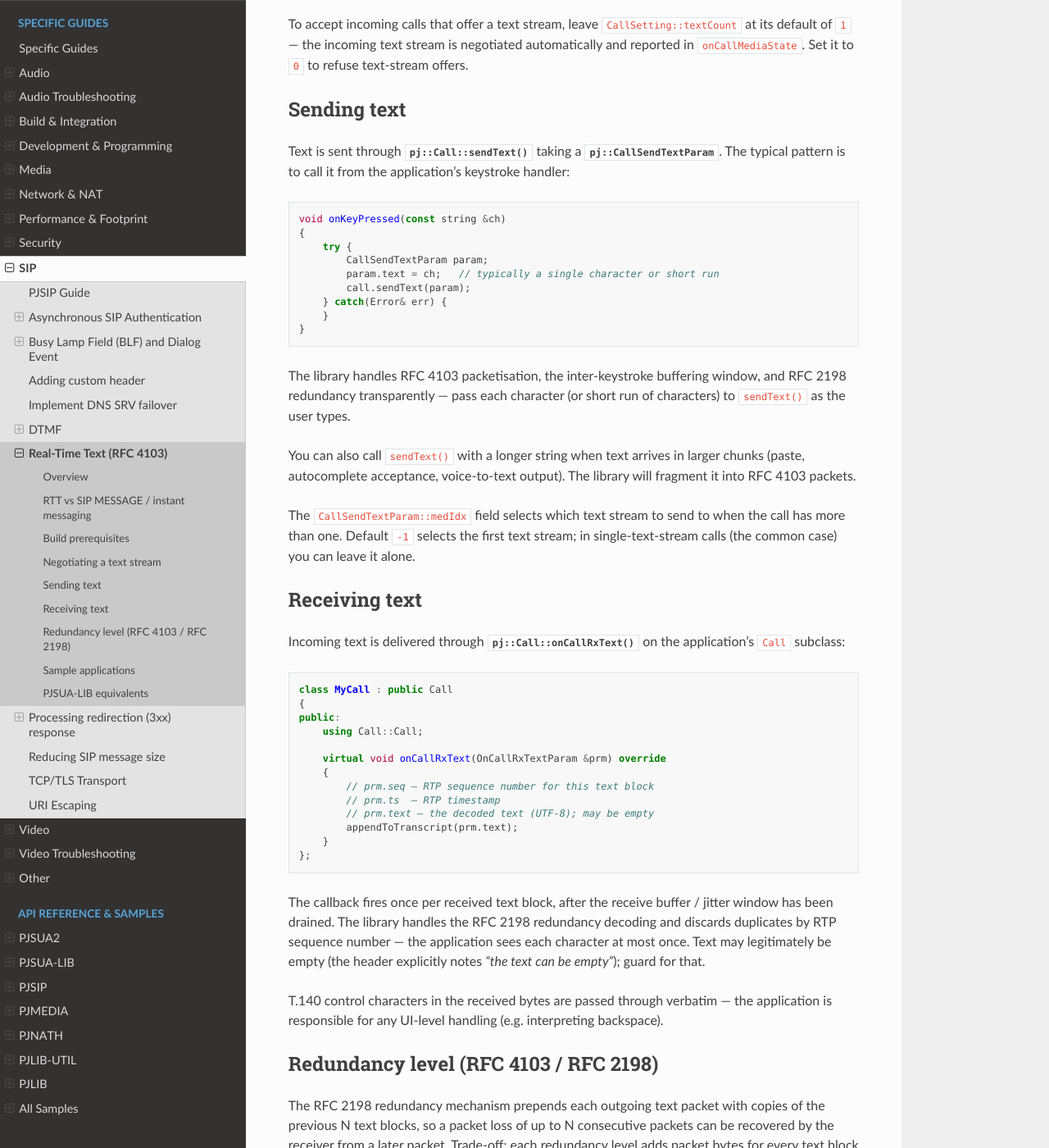
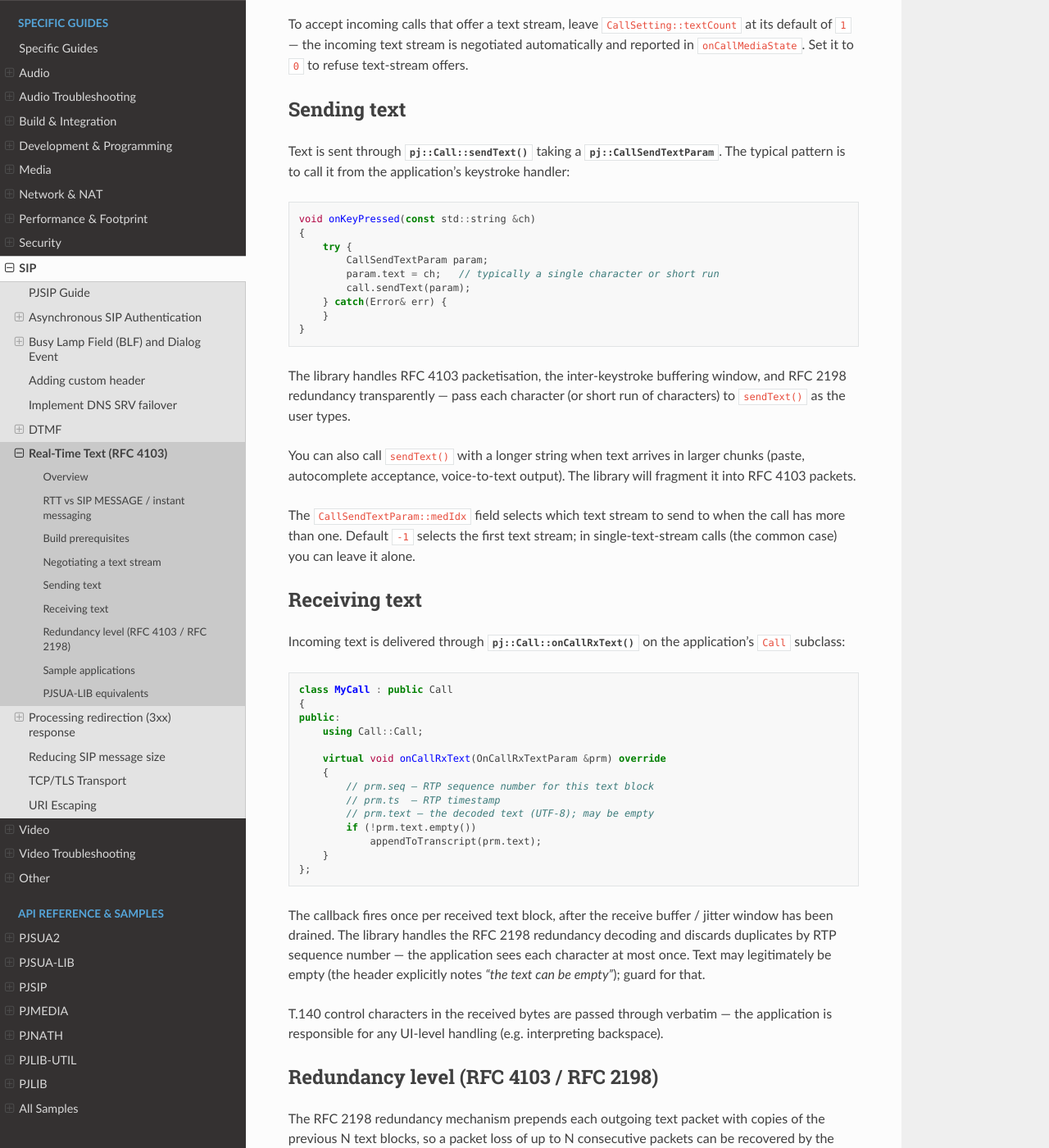
Before and after one commit to pjsip/pjproject_docs, a Sphinx documentation site: the page built from docs/source/specific-guides/sip/realtime_text.rst, in a window 1280 px wide and 1400 px high, scrolled down 2047 px. Shown: the whole window at 82% size. Built offline with Sphinx 7.4.7 and the Read the Docs theme 3.1.0, drawn with Linux system fonts in a browser that asks for light colours; the version number could not be read and is left out.

Commit message:
docs: address Copilot review on PR47
- Use std::string explicitly in onKeyPressed example (Copilot flagged
  the bare `string` as not in scope without a `using` directive).
- Add `if (!prm.text.empty())` guard in onCallRxText example so the
  prose ("text may be empty; guard for that") and the sample handler
  are consistent.

Co-Authored-By: Claude Code

```diff
--- a/docs/source/specific-guides/sip/realtime_text.rst
+++ b/docs/source/specific-guides/sip/realtime_text.rst
@@ -114,7 +114,7 @@ from the application's keystroke handler:
 
 .. code-block:: c++
 
-   void onKeyPressed(const string &ch)
+   void onKeyPressed(const std::string &ch)
    {
        try {
            CallSendTextParam param;
@@ -157,7 +157,8 @@ on the application's ``Call`` subclass:
            // prm.seq — RTP sequence number for this text block
            // prm.ts  — RTP timestamp
            // prm.text — the decoded text (UTF-8); may be empty
-           appendToTranscript(prm.text);
+           if (!prm.text.empty())
+               appendToTranscript(prm.text);
        }
    };
 
```
